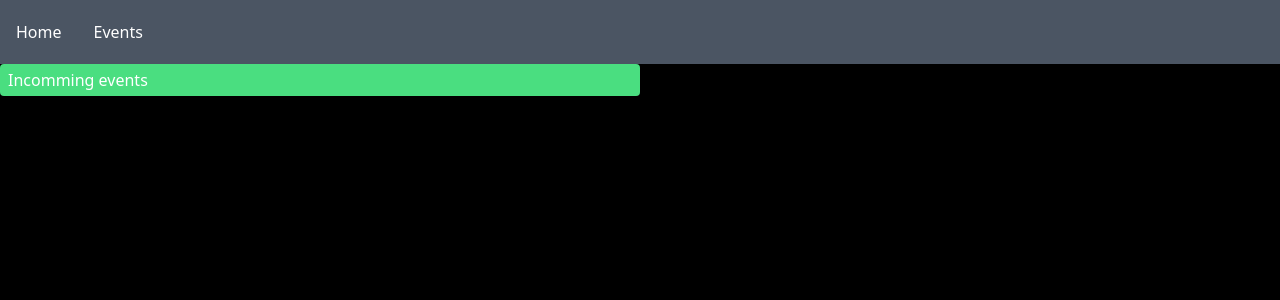
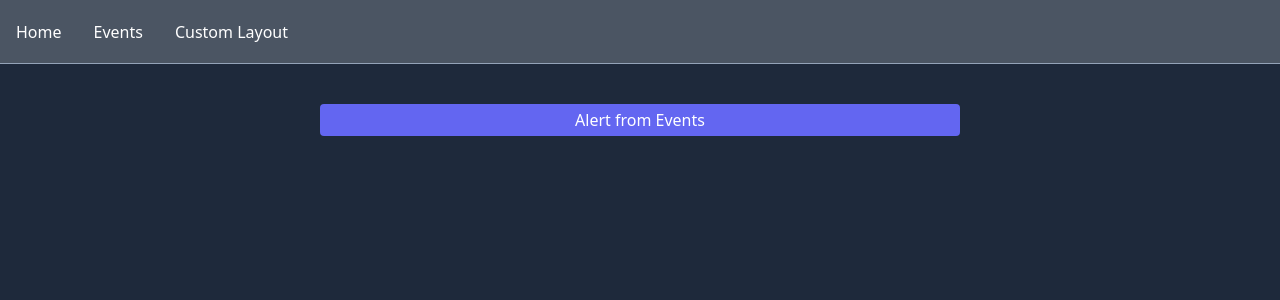
Before and after one commit to codeIsHard2023/nuxt-testing, a Nuxt app: page /events in a window 1280 px wide. Shown: the top 300 px of the page. Built offline with nearby package versions, Linux system fonts and the light colour scheme.

Commit message:
chapter: layouts: default vs custom

```diff
--- a/app.vue
+++ b/app.vue
@@ -1,5 +1,5 @@
 <template>
-  <div class="h-screen bg-black text-white">
+  <div>
     <NuxtLayout>
       <TheHeader />
       <NuxtPage />
--- a/components/Alert/Events/Incomming.vue
+++ b/components/Alert/Events/Incomming.vue
@@ -1,6 +1,8 @@
 <template>
-    <div class="Incomming bg-green-400 rounded px-2 py-1 text-white mb-2 w-6/12 h-3/6">
-        Incomming events
+    <div class="flex justify-center mt-10">
+        <div class="Alert bg-emerald-500 rounded px-2 py-1 text-white w-6/12 h-3/6 text-center">
+            Alert from home page
+        </div>
     </div>
 </template>
 
--- a/components/TheAlert.vue
+++ b/components/TheAlert.vue
@@ -1,7 +1,7 @@
 <template>
-    <div>
-        <div class="Alert bg-green-400 rounded px-2 py-1 text-white mb-2 w-6/12 h-3/6">
-            Alert from home page
+    <div class="flex justify-center mt-10">
+        <div class="Alert bg-indigo-500 rounded px-2 py-1 text-white w-6/12 h-3/6 text-center">
+            <slot />
         </div>
     </div>
 </template>
--- a/components/TheHeader.vue
+++ b/components/TheHeader.vue
@@ -1,5 +1,5 @@
 <template>
-    <header class="Header h-16 bg-gray-600 text-white">
+    <header class="Header h-16 bg-gray-600 text-white border-b border-b-slate-400">
         <ul class="flex items-center justify-left h-full">
             <li>
                 <NuxtLink to="/" class="p-4 hover:underline">Home
@@ -8,6 +8,9 @@
             <li>
                 <NuxtLink to="/events" class="p-4 hover:underline">Events</NuxtLink>
             </li>
+            <li>
+                <NuxtLink to="/test-custom" class="p-4 hover:underline">Custom Layout</NuxtLink>
+            </li>
         </ul>
     </header>
 </template>
--- /dev/null
+++ b/layouts/custom.vue
@@ -0,0 +1,5 @@
+<template>
+    <div class="CustomLayout h-screen bg-gray-900 text-white">
+        <slot /> <!-- building component <slot/> helps to display custom pages etc. -->
+    </div>
+</template>
--- /dev/null
+++ b/layouts/default.vue
@@ -0,0 +1,9 @@
+<template>
+    <div class="DefaultLayout h-screen bg-slate-800 text-white">
+        <slot /> <!-- building component <slot/> helps to display pages, current vision etc. -->
+    </div>
+</template>
+
+<script setup>
+
+</script>
--- a/pages/events/index.vue
+++ b/pages/events/index.vue
@@ -1,6 +1,7 @@
 <template>
     <div>
-        <AlertEventsIncomming />
+        <!-- <AlertEventsIncomming /> -->
+        <TheAlert>Alert from Events</TheAlert>
     </div>
 </template>
 
--- a/pages/index.vue
+++ b/pages/index.vue
@@ -1,11 +1,5 @@
 <template>
-    <div>
-        <TheAlert />
+    <div class="MainPage">
+        <TheAlert>Alert from Home</TheAlert>
     </div>
 </template>
-
-<script setup lang="ts">
-
-</script>
-
-<style scoped></style>
--- /dev/null
+++ b/pages/test-custom.vue
@@ -0,0 +1,11 @@
+<template>
+    <div class="CustomPage">
+        <TheAlert>Alert from Custom Layout</TheAlert>
+    </div>
+</template>
+
+<script setup lang="ts">
+definePageMeta({
+    layout: "custom"
+})
+</script>
```
